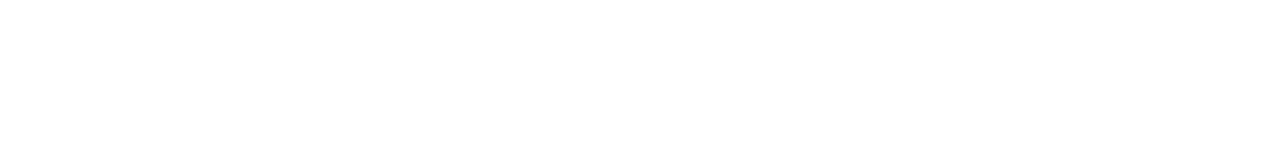
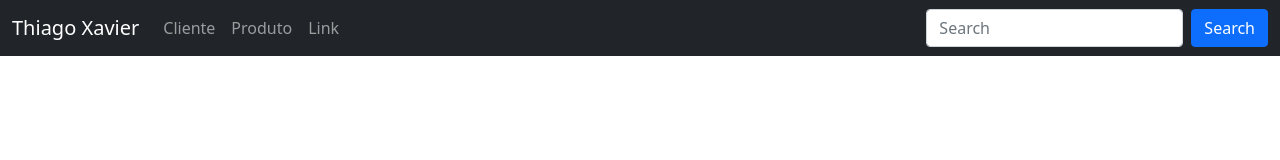
Before and after one commit to professorthiagoxavier/loja, a plain HTML site: page index.html in a window 1280 px wide. Drawn offline with nearby package versions, Linux system fonts and the light colour scheme.

Commit message:
incluir o menu na home

```diff
--- a/index.html
+++ b/index.html
@@ -4,9 +4,36 @@
     <meta charset="UTF-8">
     <meta http-equiv="X-UA-Compatible" content="IE=edge">
     <meta name="viewport" content="width=device-width, initial-scale=1.0">
-    <title>Document</title>
+    <title>Home</title>
+    <link href="https://cdn.jsdelivr.net/npm/bootstrap@5.1.3/dist/css/bootstrap.min.css" rel="stylesheet">
+    <script src="https://cdn.jsdelivr.net/npm/bootstrap@5.1.3/dist/js/bootstrap.bundle.min.js"></script>
 </head>
 <body>
+    <nav class="navbar navbar-expand-sm navbar-dark bg-dark">
+        <div class="container-fluid">
+          <a class="navbar-brand" href="javascript:void(0)">Thiago Xavier</a>
+          <button class="navbar-toggler" type="button" data-bs-toggle="collapse" data-bs-target="#mynavbar">
+            <span class="navbar-toggler-icon"></span>
+          </button>
+          <div class="collapse navbar-collapse" id="mynavbar">
+            <ul class="navbar-nav me-auto">
+              <li class="nav-item">
+                <a class="nav-link" href="cliente.html">Cliente</a>
+              </li>
+              <li class="nav-item">
+                <a class="nav-link" href="javascript:void(0)">Produto</a>
+              </li>
+              <li class="nav-item">
+                <a class="nav-link" href="javascript:void(0)">Link</a>
+              </li>
+            </ul>
+            <form class="d-flex">
+              <input class="form-control me-2" type="text" placeholder="Search">
+              <button class="btn btn-primary" type="button">Search</button>
+            </form>
+          </div>
+        </div>
+      </nav>
 
 </body>
 </html>
```
